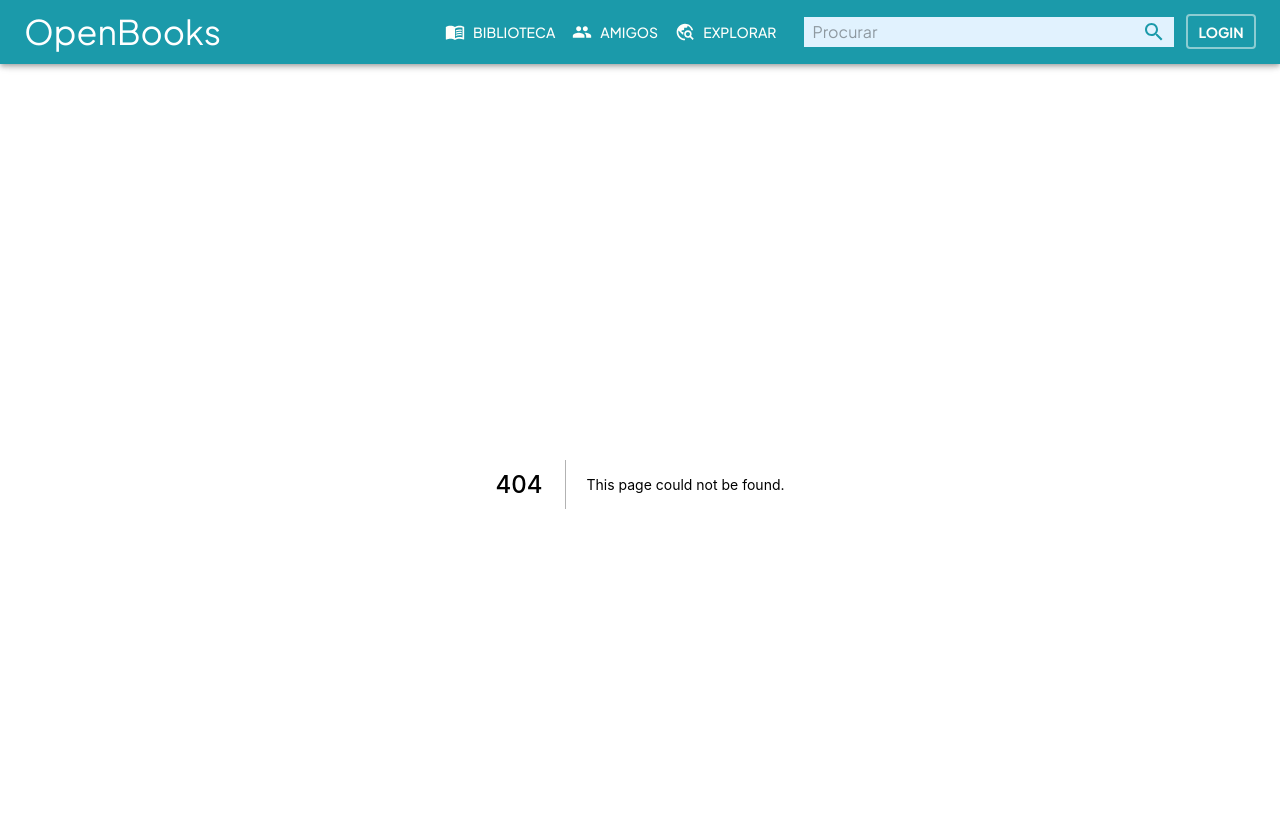
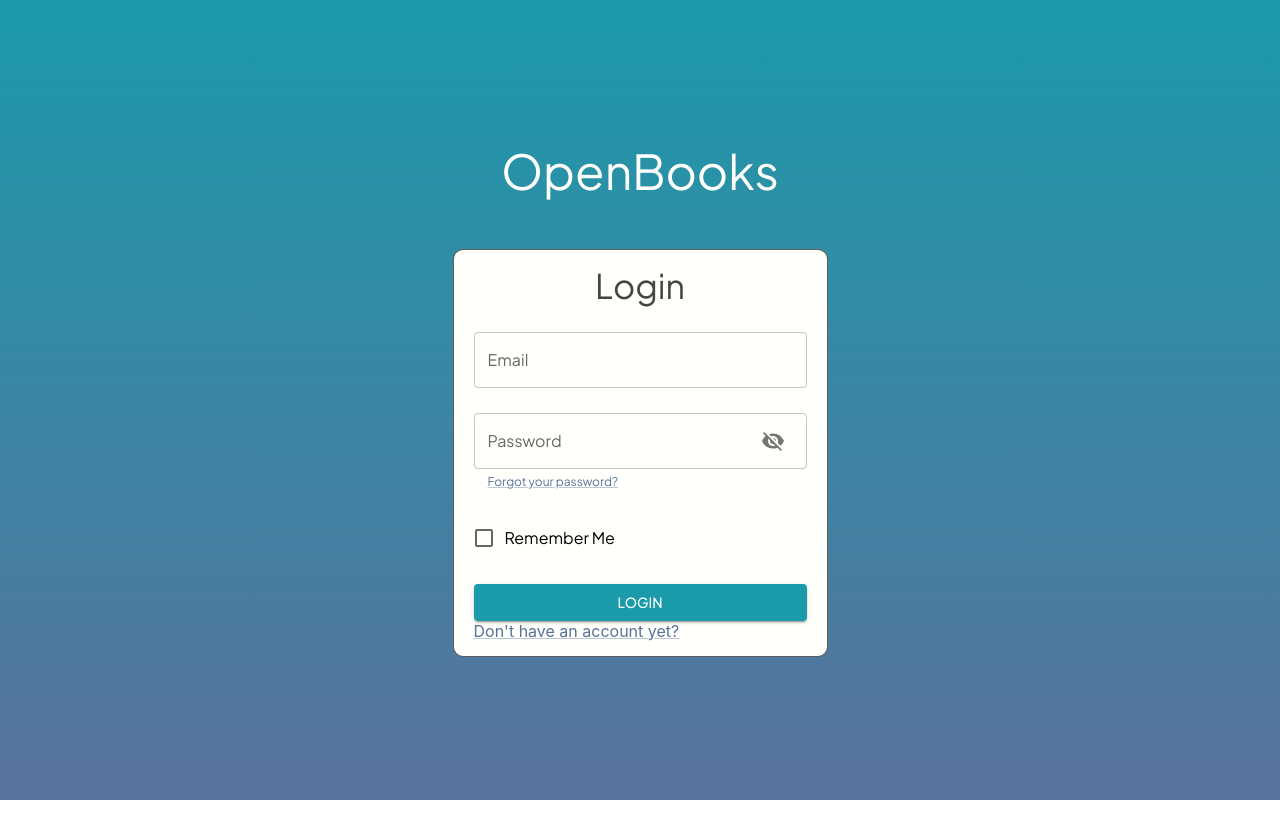
Before and after one commit to juarezzz/new-client, a Next.js app: page /user/login in a window 1280 px wide. Before the commit this address had no page. Shown: the top 838 px of the page. After the commit the page ends 800 px from the top, so only its background shows below. Built offline with nearby package versions, Linux system fonts and the light colour scheme.

Commit message:
Criei as páginas de login e sign up

```diff
--- a/src/components/InfoTable.js
+++ b/src/components/InfoTable.js
@@ -16,9 +16,8 @@ const InfoTable = ({ book }) => {
                             colSpan={2}
                             sx={{
                                 textAlign: 'center',
-                                color: 'white',
-                                fontWeight: 500,
-                                fontSize: '18px'
+                                fontWeight: 600,
+                                fontSize: '20px'
                             }}>
                             General Info
                         </StyledTableCell>
--- a/src/components/Layout.js
+++ b/src/components/Layout.js
@@ -1,12 +1,25 @@
 import { ThemeProvider } from '@emotion/react'
 import customTheme from '../styles/theme'
 import Navbar from './Navbar'
+import { useRouter } from 'next/router'
 
 function Layout({ children }) {
+    const { pathname } = useRouter()
+    const hasNavbar = !['/user/signUp', '/user/login'].includes(pathname)
+
     return (
         <ThemeProvider theme={customTheme}>
-            <Navbar />
-            <main>
+            {hasNavbar && <Navbar />}
+            <main
+                style={{
+                    position: hasNavbar ? 'absolute' : 'static', //Se a navbar não estiver presente o main vai se posicionar no topo esquerdo da tela
+                    top: 60, //Valor da altura da navbar
+                    bottom: 0,
+                    paddingTop: 20,
+                    overflowY: 'scroll',
+                    overflowX: 'hidden'
+                }}
+            >
                 {children}
             </main>
         </ThemeProvider>
--- a/src/components/Navbar.js
+++ b/src/components/Navbar.js
@@ -9,8 +9,8 @@ function Navbar() {
     const [isMenuOpen, toggleIsMenuOpen] = useToggle(false)
 
     return (
-        <AppBar position="sticky" sx={{ marginBottom: '20px' }}>
-            <Toolbar>
+        <AppBar position="sticky">
+            <Toolbar sx={{height: 60}}>
                 <Stack
                     width='100%'
                     direction='row'
--- /dev/null
+++ b/src/pages/user/login.js
@@ -0,0 +1,70 @@
+import { Visibility, VisibilityOff } from '@mui/icons-material'
+import { Typography, Box, TextField, Stack, Button, InputAdornment, IconButton, Link as MuiLink, Checkbox, FormControlLabel } from '@mui/material'
+import CustomBackground from '../../styles/Background.style'
+import useToggle from '../../hooks/useToggle'
+import Link from 'next/link'
+
+function login() {
+    const [isVisible, toggleVisibility] = useToggle(false)
+    return (
+        <CustomBackground>
+            <Typography component='h1' variant='h3' color='light.main' >
+                OpenBooks
+            </Typography>
+            <Box
+                sx={{
+                    width: '375px',
+                    backgroundColor: '#fffffb',
+                    borderRadius: '10px',
+                    padding: '15px 20px',
+                    border: '1px solid #000000a1'
+                }}
+            >
+                <Typography variant='h4' color='dark.light' textAlign='center' >
+                    Login
+                </Typography>
+                <form>
+                    <Stack paddingTop='25px' gap='25px'>
+                        <TextField
+                            required
+                            InputLabelProps={{ required: false }}
+                            fullWidth
+                            type='email'
+                            label='Email'
+                            name='email'
+                        />
+                        <TextField
+                            required
+                            InputLabelProps={{ required: false }}
+                            fullWidth
+                            label='Password'
+                            name='password'
+                            helperText={<MuiLink color='secondary.main' href="#">Forgot your password?</MuiLink>}
+                            type={isVisible ? 'text' : 'password'}
+                            InputProps={{
+                                endAdornment: (
+                                    <InputAdornment position='end'>
+                                        <IconButton
+                                            onClick={toggleVisibility}
+                                        >
+                                            {isVisible ? <Visibility /> : <VisibilityOff />}
+                                        </IconButton>
+                                    </InputAdornment>
+                                )
+                            }}
+                        />
+                        <FormControlLabel control={<Checkbox />} label="Remember Me" />
+                        <Button variant='contained' type='submit'>
+                            Login
+                        </Button>
+                    </Stack>
+                </form>
+                <Link href='/user/signUp'>
+                    <MuiLink sx={{ cursor: 'pointer' }} color='secondary.main'>Don't have an account yet?</MuiLink>
+                </Link>
+            </Box>
+        </CustomBackground>
+    )
+}
+
+export default login;
--- /dev/null
+++ b/src/styles/Background.style.js
@@ -0,0 +1,17 @@
+import { Box, styled } from '@mui/material'
+
+export default styled(Box)(({ theme }) => ({
+    background: `linear-gradient(to bottom, ${theme.palette.primary.main}, ${theme.palette.secondary.main})`,
+    position: 'absolute',
+    top: 0,
+    bottom: 0,
+    left: 0,
+    right: 0,
+    borderRadius: 0,
+    display: 'flex',
+    flexDirection: 'column',
+    justifyContent: 'center',
+    alignItems: 'center',
+    gap: '50px',
+    overflowY: 'auto'
+}))
--- a/src/styles/InfoTable.style.js
+++ b/src/styles/InfoTable.style.js
@@ -1,13 +1,11 @@
 import { TableHead, TableCell, styled, tableCellClasses } from '@mui/material'
 
 export const StyledTableHead = styled(TableHead)(({ theme }) => ({
-    backgroundColor: theme.palette.primary.main,
-    color: 'white'
+    color: theme.palette.dark.light,
+    backgroundColor: theme.palette.primary.light
 }))
 
 export const StyledTableCell = styled(TableCell)(({ theme }) => ({
-    border: '1px solid',
-    borderColor: theme.palette.dark.light,
     fontWeight: 600,
     [`&:nth-of-type(even).${tableCellClasses.body}`]: {
         textAlign: 'center',
--- a/src/styles/globals.css
+++ b/src/styles/globals.css
@@ -2,8 +2,26 @@ html,
 body {
   padding: 0;
   margin: 0;
+  height: 100vh;
   font-family: -apple-system, BlinkMacSystemFont, Segoe UI, Roboto, Oxygen,
     Ubuntu, Cantarell, Fira Sans, Droid Sans, Helvetica Neue, sans-serif;
+  overflow: hidden;
+  }
+
+::-webkit-scrollbar {
+  width: 8px;
+}
+
+::-webkit-scrollbar-track {
+  background-color: #e1f2fe;
+}
+
+::-webkit-scrollbar-thumb {
+  background-color: #1b99aa56;
+}
+
+::-webkit-scrollbar-thumb:hover {
+  background-color: #1b9aaa;
 }
 
 a {
--- a/src/styles/theme.js
+++ b/src/styles/theme.js
@@ -7,7 +7,7 @@ const customTheme = createTheme({
             light: '#e1f2fe'
         },
         secondary: {
-            main: '#D05353'
+            main: '#59729c'
         },
         dark: {
             main: '#000',
```
Also changed, not shown: src/hooks/useMenu.js (deleted, +0 -10 lines), src/pages/books/[id]/show.js (+18 -9 lines), src/pages/user/signUp.js (added, +95 -0 lines), src/pages/_app.js (indentation only), 1 other file (tests, documents, lock files or other folders).
